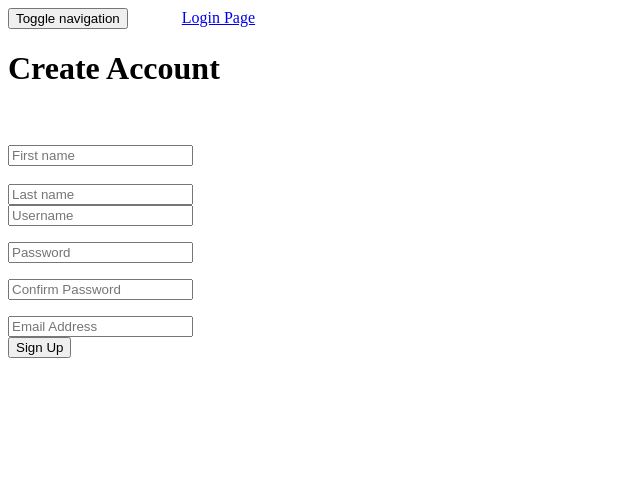
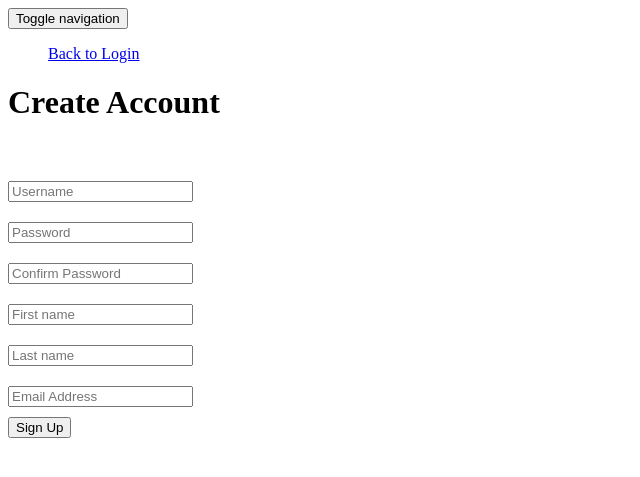
Before and after one commit to verediongzon/Django-TimeLog, a Django app: page /register/ in a window 1280 px wide. Shown: the top 477 px of the page, without its empty margins (0-640 px from the left). Run offline with Django 3.2, Linux system fonts and the light colour scheme.

Commit message:
Adjustments in errors in register,change password

```diff
--- a/logme/templates/logme/history.html
+++ b/logme/templates/logme/history.html
@@ -20,7 +20,7 @@
 						<span class="icon-bar"></span>
 						<span class="icon-bar"></span>
 					</button>
-					<a class="navbar-brand" style="margin-left:50px" href="{% url 'logat:home' %}">Web Developers Time Log</a>
+					<a class="navbar-brand" style="margin-left:50px">Web Developers Time Log</a>
 				</div><!--end navbar-header -->
 				<div class="collapse navbar-collapse" id="bs-example-navbar-collapse-1">
 					<ul class="nav navbar-nav navbar-right">
--- a/logme/templates/logme/register.html
+++ b/logme/templates/logme/register.html
@@ -20,54 +20,65 @@
 							<span class="icon-bar"></span>
 							<span class="icon-bar"></span>
 						</button>
-							<a class="navbar-brand" style="margin-left:50px" href = "{%url 'logat:index' %}">Login Page  <i class="glyphicon glyphicon-home"></a></i>
+						<div class="collapse navbar-collapse" id="bs-example-navbar-collapse-1">
+							<ul class="nav navbar-nav navbar-right">
+								<a class="navbar-brand" href="{% url 'logat:index' %}" style="margin-right:50px">Back to Login </a>
+							</ul>
+						</div>
 					</div>
 		</nav>
 			<div class="container">
 				<div class="row">
 					<div class="col-sm-4 col-md-5 col-md-offset-4">
-							<h1 class="text-center login-title"><strong>Create Account</strong></h1>
+						<h1 class="text-center login-title"><strong>Create Account</strong></h1><br>
 						<div class="form-group">
 							<form action="" method="POST">
 									{% csrf_token %}
-								<div class="form-group"><br></br>
-									<input type="text" class="form-control" placeholder="First name" name="{{ form.first_name.html_name}}" required><br></br>
-									<input type="text" class="form-control" placeholder="Last name" name="{{ form.last_name.html_name}}"required><br>
+								<div class="form-group">
+									<input type="text" class="form-control" placeholder="Username" style="margin-top:20px" name="{{ form.username.html_name}}" required>
+									<center>
+										{% if form.username.errors %}
+										<div class="alert alert-danger">
+											<div class="error">
+												{{ form.username.errors }}
+											</div>{% endif %}
+									<!-- <p><label for="username"{% if form.username.errors %} class="error"{% endif %}></label></p> -->
+									</center>
 								</div>
 								<div class="form-group">
-									<input type="text" class="form-control" placeholder="Username" name="{{ form.username.html_name}}" required>
-										{% if form.username.errors %}
-											<p class="error">
-										{{ form.username.errors }}
-											</p>{% endif %}
-									<p><label for="username"{% if form.username.errors %} class="error"{% endif %}></label></p>
-								</div>
-								<div class="form-group">
-									<input type="password" class="form-control" placeholder="Password" name="{{ form.password1.html_name}}" required>
+									<input type="password" class="form-control" placeholder="Password" style="margin-top:20px" name="{{ form.password1.html_name}}" required>
+									<center>
 										{% if form.password1.errors %}
-										<div style="margin-top:13px;">
 											<div class="alert alert-danger">
 												<p class="error">
 													{{ form.password1.errors }}
 												</p>{% endif %}
 											</div>
-									<p><label for="password1"{% if form.password.errors %} class="error"{% endif %}></label></p>
+										<!-- <label for="password1"{% if form.password.errors %} class="error"{% endif %}></label> -->
+									</center>
 								</div>
 								<div class="form-group">
-									<input type="password" class="form-control" placeholder="Confirm Password" name="{{ form.password2.html_name}}" required>
+									<input type="password" class="form-control" placeholder="Confirm Password" style="margin-top:20px" name="{{ form.password2.html_name}}" required>
+									<center>
 										{% if form.password2.errors %}
-										<div style="margin-top:13px;">
 											<div class="alert alert-danger">
 												<p class="error">
 													{{ form.password2.errors }}
 													</p>{% endif %}
-												<p><label for="password2"{% if form.password.errors %} class="error"{% endif %}></label></p>
+												<!-- <label for="password2"{% if form.password.errors %} class="error"{% endif %}></label> -->
 											</div>
+									</center>
 								<div class="form-group">
-									<input type="email" class="form-control" placeholder="Email Address" name="{{ form.email.html_name}}"required>
+									<input type="text" class="form-control" placeholder="First name" style="margin-top:20px" name="{{ form.first_name.html_name}}" required>
 								</div>
-									<button type="submit" class="btn btn-primary btn-lg">Sign Up</i></button>
-								<br>
+								<div class="form-group">
+									<input type="text" class="form-control" placeholder="Last name" style="margin-top:20px" name="{{ form.last_name.html_name}}"required>
+								</div>
+								<div class="form-group">
+									<input type="email" class="form-control" placeholder="Email Address" style="margin-top:20px" name="{{ form.email.html_name}}"required>
+								</div>
+									<button type="submit" class="btn btn-primary btn-lg" style="margin-top:10px">Sign Up</i></button>
+								</div>
 							</form>
 						</div>
 					</div>
```
Also changed, not shown: logme/static/logme/css/style.css (+21 -4 lines), logme/templates/logme/change_password.html (+5 -3 lines).
